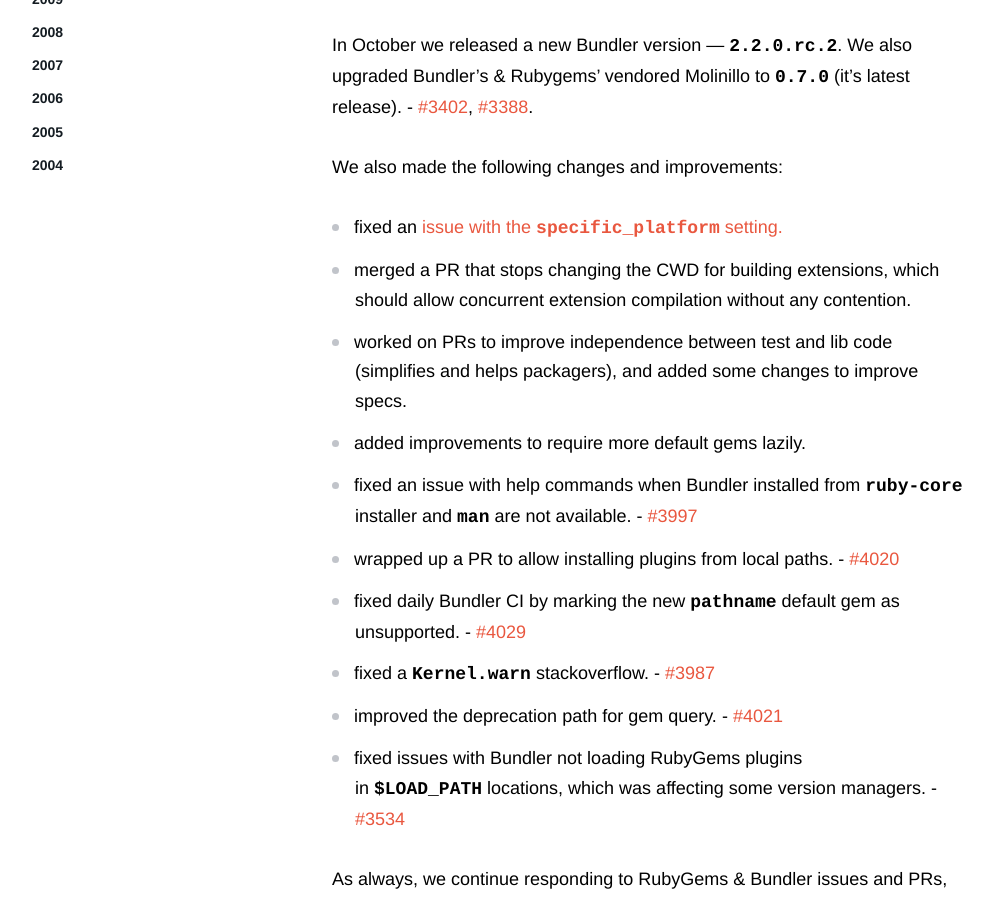
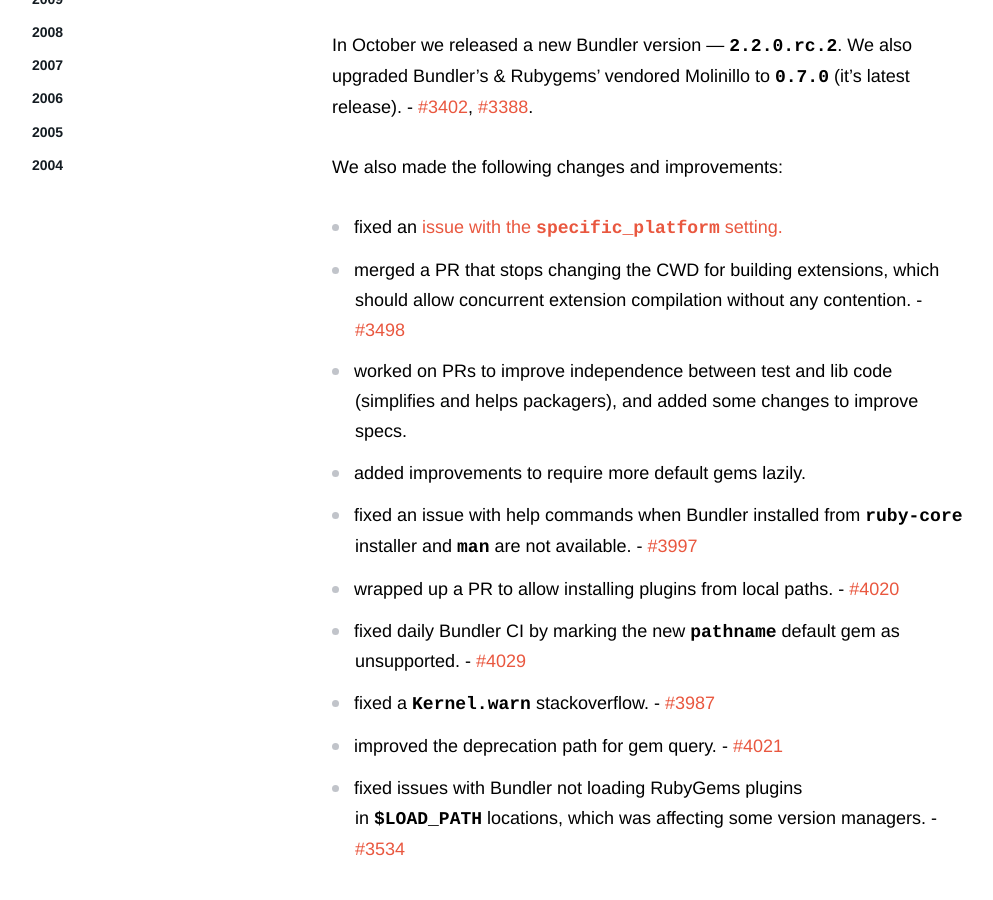
Before and after one commit to rubygems/rubygems.github.io, a Jekyll site: the page built from _posts/2020-11-16-october-rubygems-update.md, in a window 1280 px wide and 900 px high, scrolled down 615 px. Shown: the whole window, without its empty margins (138-1131 px from the left). Built offline with Jekyll 4.4.1, drawn with Linux system fonts in a browser that asks for light colours; comment, search, counter and statistics services are not loaded.

Commit message:
Update _posts/2020-11-16-october-rubygems-update.md
Co-authored-by: David Rodríguez <deivid.rodriguez@riseup.net>

```diff
--- a/_posts/2020-11-16-october-rubygems-update.md
+++ b/_posts/2020-11-16-october-rubygems-update.md
@@ -12,7 +12,7 @@
 
 We also made the following changes and improvements:
 * fixed an [issue with the `specific_platform` setting.](https://github.com/rubygems/rubygems/pull/4022)
-* merged a PR that stops changing the CWD for building extensions, which should allow concurrent extension compilation without any contention.
+* merged a PR that stops changing the CWD for building extensions, which should allow concurrent extension compilation without any contention. - [#3498](https://github.com/rubygems/rubygems/pull/3498)
 * worked on PRs to improve independence between test and lib code (simplifies and helps packagers), and added some changes to improve specs.
 * added improvements to require more default gems lazily.
 * fixed an issue with help commands when Bundler installed from `ruby-core` installer and `man` are not available. - [#3997](https://github.com/rubygems/rubygems/pull/3997)
```
